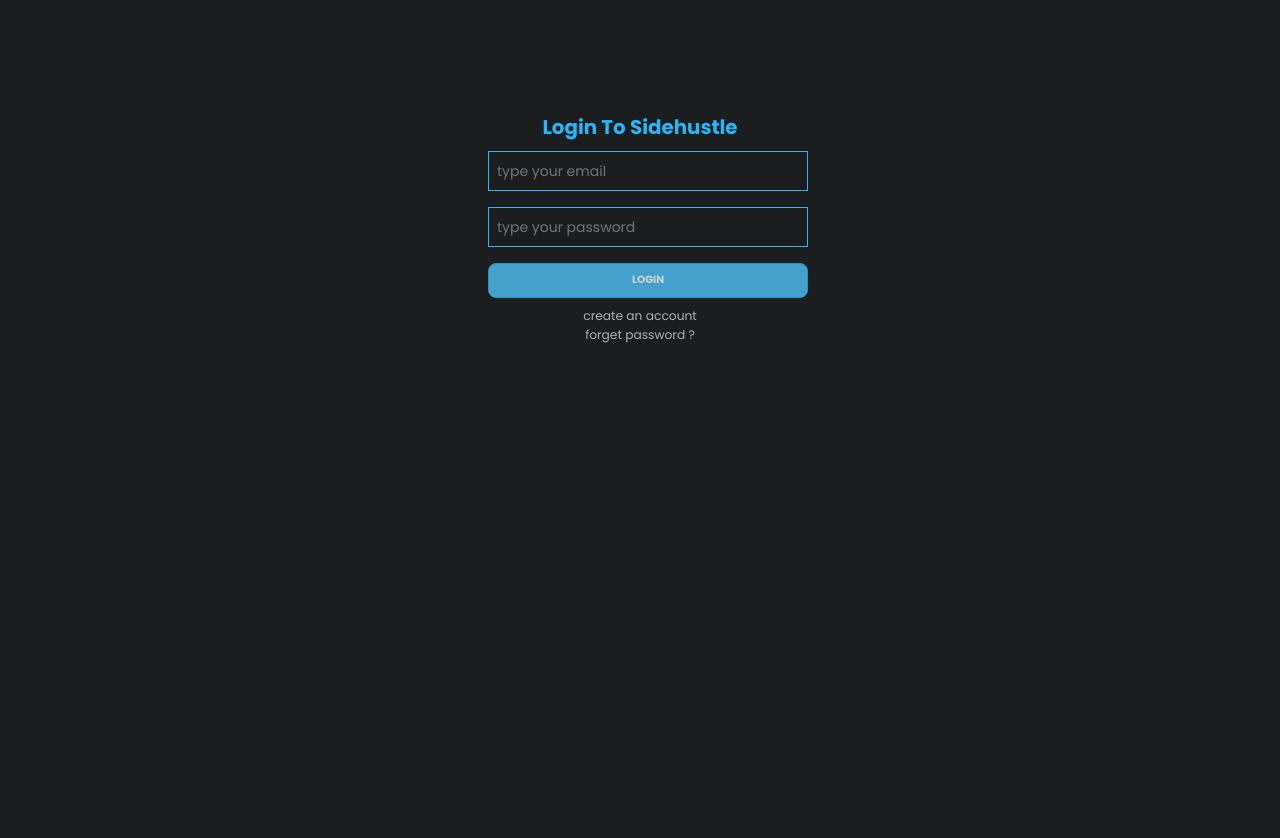
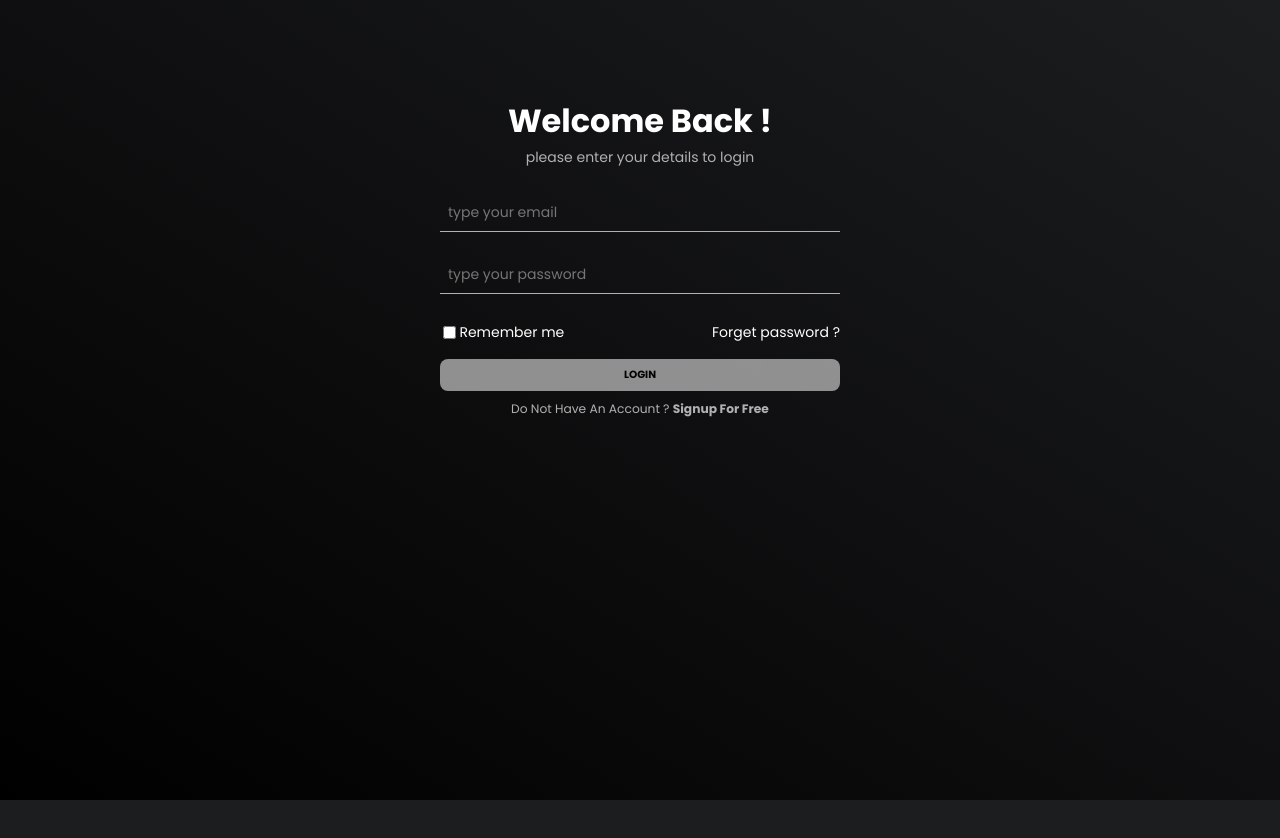
Before and after one commit to ablil/sidehustle, a Next.js app: page /login in a window 1280 px wide. Shown: the top 838 px of the page. After the commit the page ends 800 px from the top, so only its background shows below. Built offline with nearby package versions, Linux system fonts and the light colour scheme; no server answers.

Commit message:
refactor: redesign login/register pages

```diff
--- a/pages/login.js
+++ b/pages/login.js
@@ -48,11 +48,13 @@
   return (
     <section id="login">
       <form onSubmit={handleSubmit}>
-        <header>login to {metadata.brand}</header>
+        <header>welcome back !</header>
+        <p>please enter your details to login</p>
         <input
           type="email"
           placeholder="type your email"
           value={data.email}
+          autoFocus={true}
           onChange={(evt) =>
             setData((old) => ({ ...old, email: evt.target.value }))
           }
@@ -67,6 +69,13 @@
           }
           disabled={loading}
         />
+
+        <article className="footer">
+          <input type="checkbox" id="remember" />
+          <label htmlFor="rememberme">Remember me</label>
+          <Link href="/forgetpassword">Forget password ?</Link>
+        </article>
+
         {!loading && (
           <button
             type="submit"
@@ -78,8 +87,10 @@
         {error && <article className="err">{loginError}</article>}
       </form>
       <footer>
-        <Link href="/register">create an account</Link>
-        <Link href="/forgetpassword">forget password ?</Link>
+        <span>Do not have an account ?</span>
+        <strong>
+          <Link href="/register">Signup for free</Link>
+        </strong>
       </footer>
     </section>
   );
--- a/pages/register.js
+++ b/pages/register.js
@@ -65,6 +65,7 @@
     <section id="login">
       <form onSubmit={register}>
         <header>Sign up for free, now.</header>
+        <p>create an account and do not miss the opportunity</p>
         <input
           type="email"
           placeholder="type your email"
@@ -114,7 +115,7 @@
       </form>
 
       <footer>
-        <Link href="/login">already have an account</Link>
+        <Link href="/login">already have an account ? </Link>
       </footer>
     </section>
   );
--- a/styles/globals.scss
+++ b/styles/globals.scss
@@ -130,16 +130,6 @@
 .ant-tabs-ink-bar {
   background-color: transparent;
 }
-// .ant-tabs-tab div {
-//   padding: 0.2rem 0.5rem;
-//   margin: auto 0.2rem;
-//   border-radius: 0.3rem;
-//   text-transform: capitalize;
-// }
-// .ant-tabs-tab-active div {
-//   color: white;
-//   background-color: $primary-darker;
-// }
 
 #add-technology-input {
   width: 5rem;
@@ -157,6 +147,8 @@
 
 #__next {
   height: 100%;
+  padding: 0;
+  margin: 0;
 }
 
 #loading {
--- a/styles/login.scss
+++ b/styles/login.scss
@@ -1,46 +1,57 @@
 #login {
-  animation: fadein;
-  animation-duration: 1s;
-}
-#login {
-  max-width: 20rem;
-  margin: auto;
-  margin-top: 7rem;
+  box-sizing: border-box;
+  overflow: hidden;
   text-align: center;
+  background-color: black;
+  height: 100%;
+  background: linear-gradient(to left bottom, #1c1d1f, black);
+  width: 100%;
 }
 #login header {
   font-weight: bold;
   color: $primary;
-  font-size: 1.24rem;
+  font-size: 2rem;
   text-transform: capitalize;
+  color: white;
+}
+#login p {
+  color: $text-color;
 }
 #login form {
+  padding-top: 6rem;
   display: flex;
   flex-direction: column;
+  max-width: 25rem;
+  margin: auto;
 }
-#login input,
-#login button {
+#login input {
   display: block;
   width: 100%;
   padding: 0.5rem;
-  margin: 0.5rem;
-  border: 1px solid $primary;
+  margin: 0.7rem auto;
+  border-bottom: 1px solid $text-color;
   background: transparent;
   color: white;
-  box-sizing: border-box;
 }
 
 #login button {
-  background: $primary;
+  background-color: white;
+  color: black;
   text-transform: uppercase;
   font-size: 0.654rem;
   font-weight: bold;
+  padding-top: 0.5rem;
+  padding-bottom: 0.5rem;
+
+  &:hover {
+    background-color: white;
+  }
 }
 #login button:disabled {
-  background: $primary-light;
+  background: $text-color;
 }
 #login button:hover:not(:disabled) {
-  background: $primary-dark !important;
+  background: $text-color !important;
 }
 
 #login input:invalid {
@@ -50,19 +61,36 @@
 #login footer {
   font-size: 0.765rem;
   display: flex;
-  flex-direction: column;
+  justify-content: center;
+  padding-top: .5rem;
+  text-transform: capitalize;
+  strong {
+    padding-left: .2rem;
+  }
 }
+
+#login .footer {
+  width: 100%;
+  display: flex;
+  justify-content: flex-start;
+  align-items: center;
+  color: white;
+
+  padding-top: 1rem;
+  padding-bottom: 1rem;
+
+  input[type=checkbox] {
+    width: min-content;
+    margin: .2rem;
+  }
+
+  a {
+    display: block;
+    margin-left: auto;
+  }
+}
+
 
 #login footer a:hover {
   color: $primary-light;
 }
-@keyframes fadein {
-  from {
-    opacity: 0;
-    transform: scale(0);
-  }
-  to {
-    opacity: 1;
-    transform: scale(1);
-  }
-}
```
